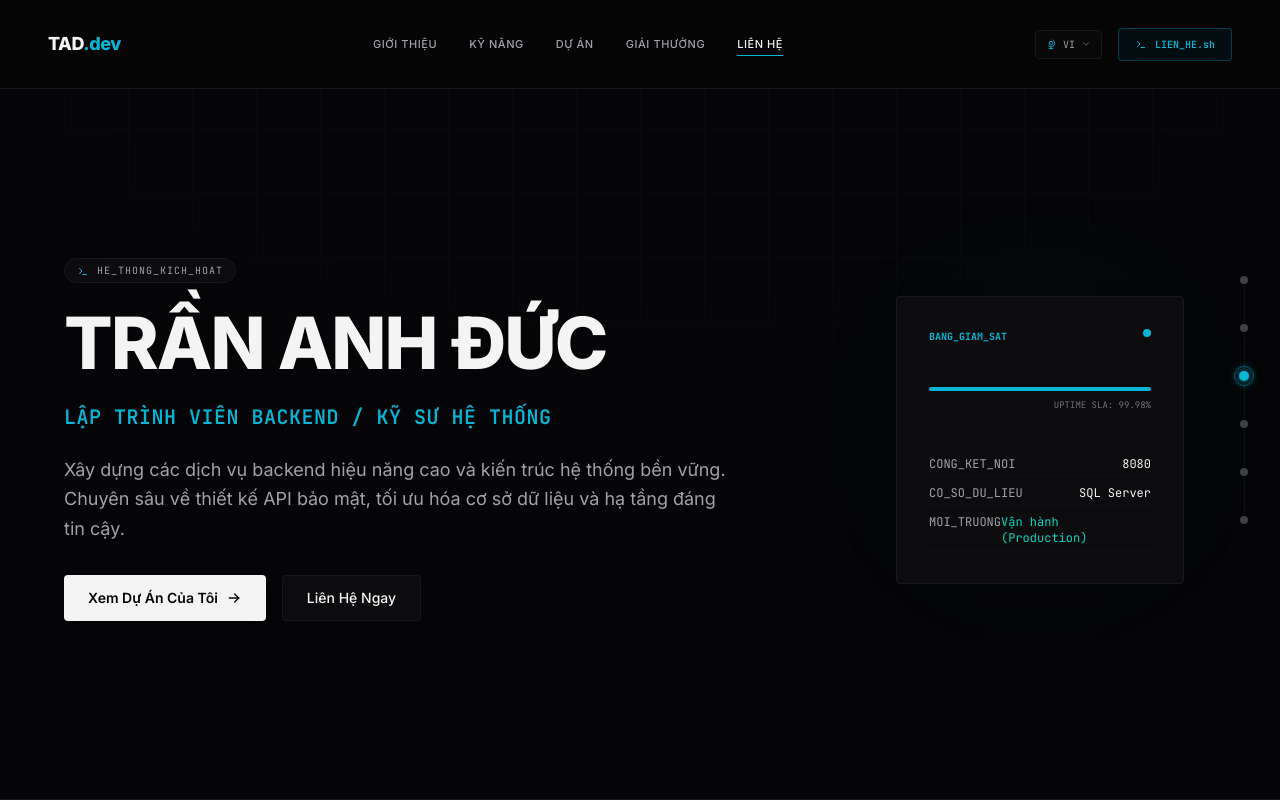
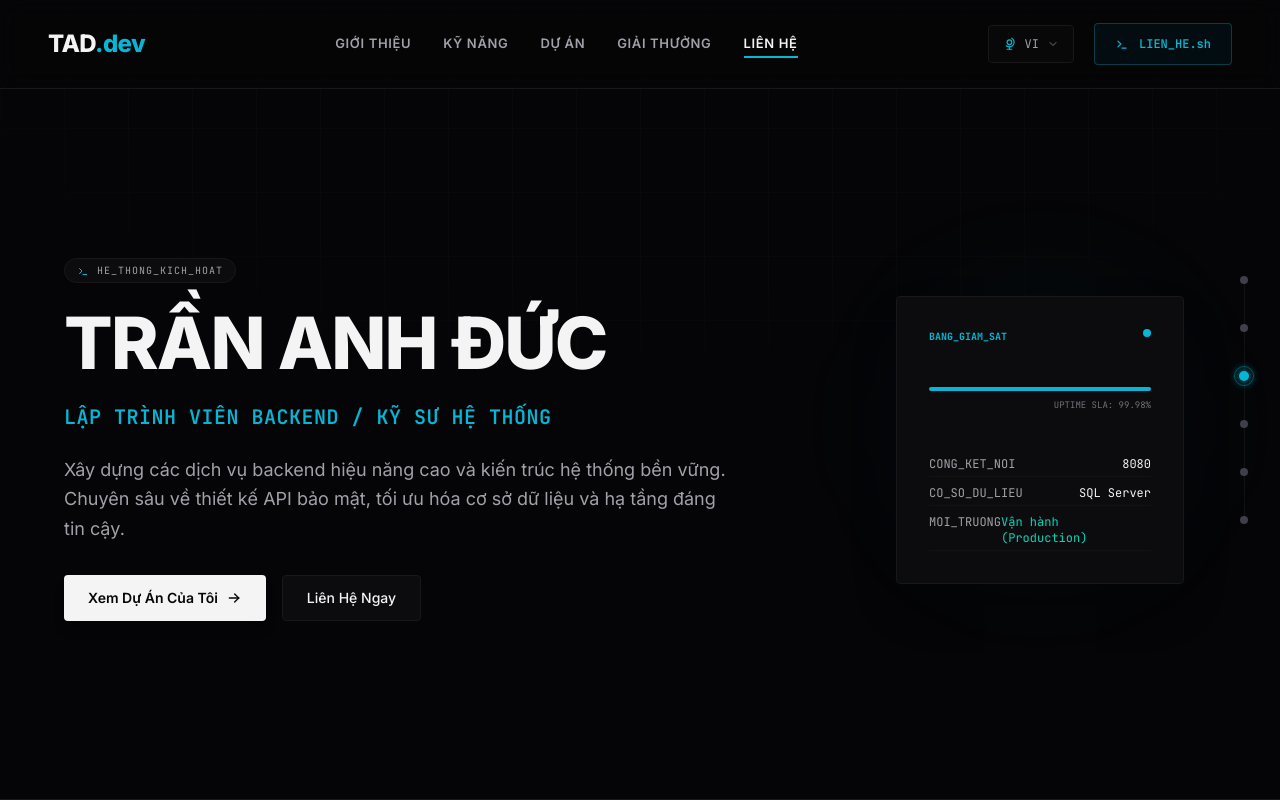
Before and after one commit to duc19092005/My-Portfolio, a React (Vite) app: page / in a window 1280 px wide. Shown: the top 800 px of the page. Built offline with nearby package versions, Linux system fonts and the light colour scheme.

Commit message:
style: scale up navbar layout brand logo links language dropdown and contact button

```diff
--- a/src/components/Navbar.tsx
+++ b/src/components/Navbar.tsx
@@ -77,7 +77,7 @@ export default function Navbar() {
         <a
           href="#hero"
           onClick={(e) => handleLinkClick(e, "#hero")}
-          className="text-lg font-extrabold text-[#f4f4f5] tracking-tight hover:text-[#06b6d4] transition-colors"
+          className="text-2xl font-extrabold text-[#f4f4f5] tracking-tight hover:text-[#06b6d4] transition-colors"
         >
           TAD<span className="text-[#06b6d4]">.dev</span>
         </a>
@@ -92,7 +92,7 @@ export default function Navbar() {
                 key={link.key}
                 href={link.href}
                 onClick={(e) => handleLinkClick(e, link.href)}
-                className={`font-sans text-[11px] font-medium tracking-wider transition-all relative py-1 uppercase ${
+                className={`font-sans text-[13px] font-semibold tracking-wider transition-all relative py-1 uppercase ${
                   isActive
                     ? "text-[#f4f4f5] font-bold"
                     : "text-[#a1a1aa] hover:text-[#f4f4f5] hover:font-bold"
@@ -112,16 +112,16 @@ export default function Navbar() {
         </div>
 
         {/* Action Button & Language Dropdown */}
-        <div className="hidden md:flex items-center gap-4">
+        <div className="hidden md:flex items-center gap-5">
           {/* Language Selector Dropdown */}
           <div className="relative" ref={dropdownRef}>
             <button
               onClick={() => setIsDropdownOpen(!isDropdownOpen)}
-              className="flex items-center gap-1.5 font-mono text-[10px] text-zinc-400 hover:text-[#06b6d4] transition-colors uppercase border border-[#18181b] bg-[#0c0c0e]/50 px-2.5 py-1.5 rounded-sm cursor-pointer select-none active:scale-95"
+              className="flex items-center gap-2 font-mono text-xs text-zinc-400 hover:text-[#06b6d4] transition-colors uppercase border border-[#18181b] bg-[#0c0c0e]/50 px-3.5 py-2.5 rounded-sm cursor-pointer select-none active:scale-95"
             >
-              <IconGlobe size={11} className="text-[#06b6d4]" />
+              <IconGlobe size={14} className="text-[#06b6d4]" />
               <span>{language}</span>
-              <IconChevronDown size={10} className={`text-zinc-500 transition-transform duration-200 ${isDropdownOpen ? "rotate-180" : ""}`} />
+              <IconChevronDown size={12} className={`text-zinc-500 transition-transform duration-200 ${isDropdownOpen ? "rotate-180" : ""}`} />
             </button>
 
             <AnimatePresence>
@@ -131,7 +131,7 @@ export default function Navbar() {
                   animate={{ opacity: 1, y: 0, scale: 1 }}
                   exit={{ opacity: 0, y: 6, scale: 0.95 }}
                   transition={{ duration: 0.15, ease: "easeOut" }}
-                  className="absolute right-0 mt-1.5 w-24 bg-[#0c0c0e]/95 backdrop-blur-md border border-[#18181b] rounded-sm py-1 z-50 shadow-2xl origin-top-right"
+                  className="absolute right-0 mt-1.5 w-28 bg-[#0c0c0e]/95 backdrop-blur-md border border-[#18181b] rounded-sm py-1 z-50 shadow-2xl origin-top-right"
                 >
                   {(["en", "vi", "ru"] as const).map((lang) => (
                     <button
@@ -140,7 +140,7 @@ export default function Navbar() {
                         setLanguage(lang);
                         setIsDropdownOpen(false);
                       }}
-                      className={`w-full text-left font-mono text-[10px] px-3 py-1.5 hover:bg-[#18181b] transition-colors uppercase flex items-center justify-between ${
+                      className={`w-full text-left font-mono text-xs px-3.5 py-2 hover:bg-[#18181b] transition-colors uppercase flex items-center justify-between ${
                         language === lang ? "text-[#06b6d4] font-semibold" : "text-zinc-400 hover:text-[#f4f4f5]"
                       }`}
                     >
@@ -156,9 +156,9 @@ export default function Navbar() {
           <a
             href="#contact"
             onClick={(e) => handleLinkClick(e, "#contact")}
-            className="flex items-center gap-2 font-mono text-[10px] text-[#06b6d4] px-4 py-2 border border-[#06b6d4]/30 rounded-sm bg-[#06b6d4]/5 hover:bg-[#06b6d4] hover:text-[#050507] transition-all duration-200 active:scale-95 font-semibold"
+            className="flex items-center gap-2.5 font-mono text-xs text-[#06b6d4] px-5 py-3 border border-[#06b6d4]/30 rounded-sm bg-[#06b6d4]/5 hover:bg-[#06b6d4] hover:text-[#050507] transition-all duration-200 active:scale-95 font-semibold"
           >
-            <IconTerminal size={12} />
+            <IconTerminal size={14} />
             <span>{t.nav.btnContact}</span>
           </a>
         </div>
```
